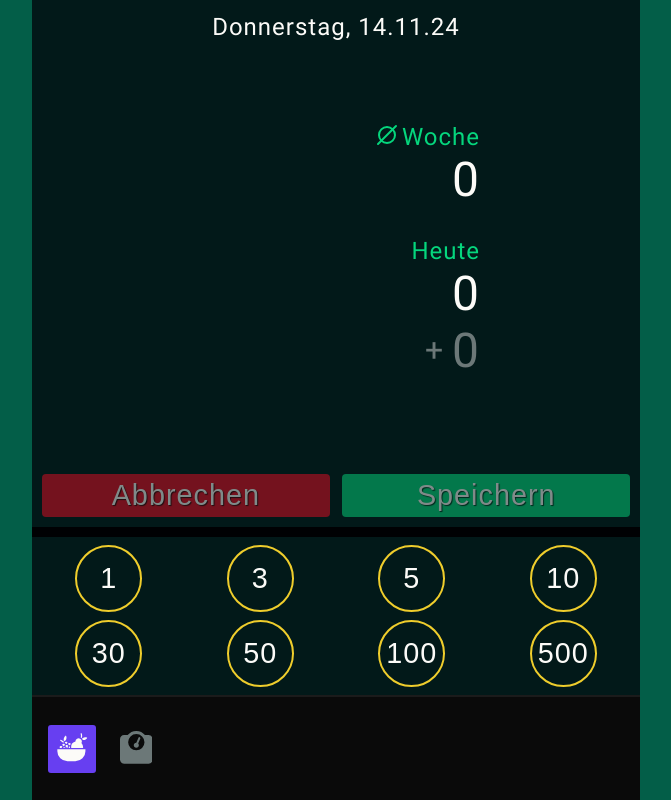
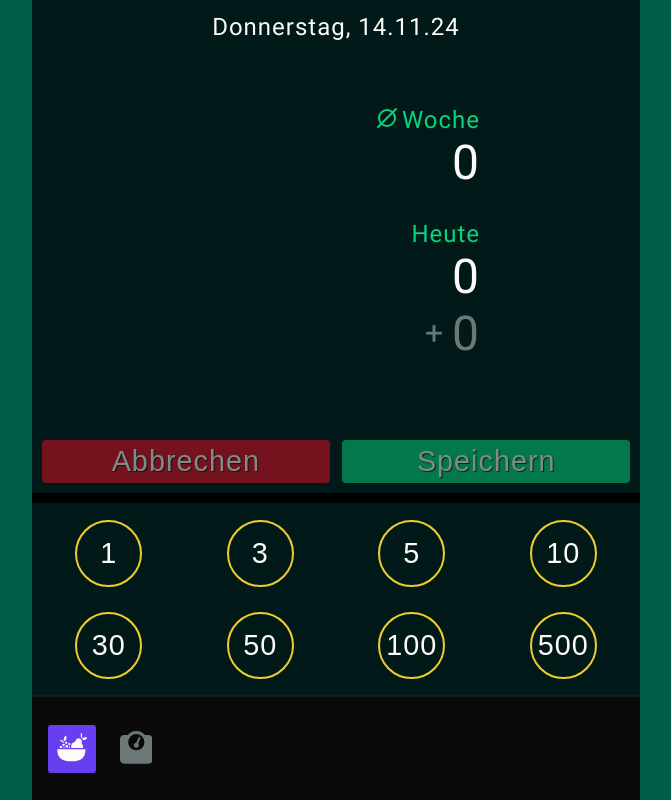
Before and after one commit to AlexSelMarburg/calories-app, a React (Vite) app: page / in a window 1280 px wide. Shown: the whole page, without its empty margins (304-975 px from the left). Built offline with nearby package versions, Linux system fonts and the light colour scheme.

Commit message:
css test

```diff
--- a/src/components/CurrentDayCalaries/CurrentDayCalaries.module.css
+++ b/src/components/CurrentDayCalaries/CurrentDayCalaries.module.css
@@ -1,6 +1,7 @@
 .CurrentDayCalaries {
   background-color: var(--secondary-bg-color);
-  height: 100%;
+  /* height: 100%; */
+  flex: 1;
   width: 100%;
   display: flex;
   flex-direction: column;
```
